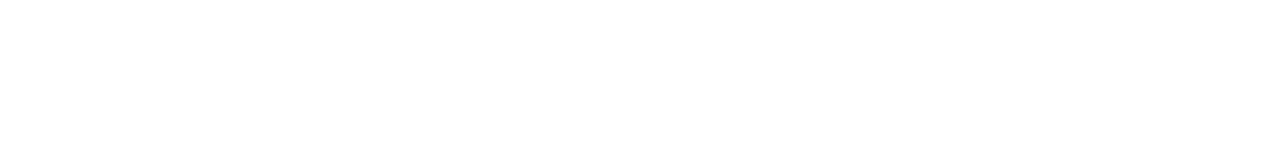
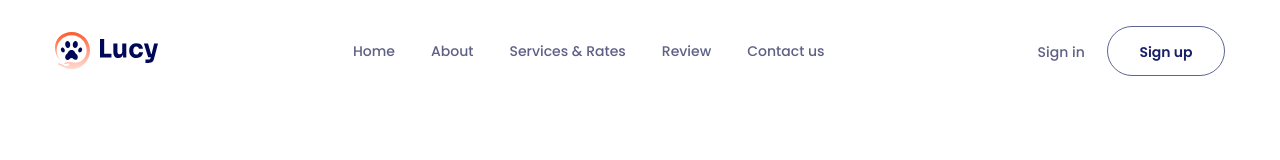
Before and after one commit to Minhhieu3012/htmlcss-project-04, a plain HTML site: page index.html in a window 1280 px wide. Drawn offline with Linux system fonts and the light colour scheme.

Commit message:
update: header section

```diff
--- a/assets/css/styles.css
+++ b/assets/css/styles.css
@@ -11,6 +11,7 @@ body {
   font-family: "Poppins", sans-serif;
 }
 
+/* =================================================== Common ====================================================== */
 h1,
 h2,
 h3,
@@ -27,3 +28,68 @@ button {
   font-size: inherit;
   font-family: inherit;
 }
+
+.container {
+  width: 1170px;
+  max-width: calc(100%-48px); /* 48px là ước lượng */
+  margin: 0 auto;
+}
+
+a {
+  text-decoration: none;
+}
+
+.btn {
+  --height: 56px;
+
+  display: inline-block;
+  min-width: 130px;
+  height: var(--height);
+  line-height: var(--height);
+  border: 1px solid rgb(0, 9, 88, 0.7); /* đổi thành rgb thêm tham số alpha thay vì dùng opacity sẽ làm mờ cả chữ */
+  border-radius: 99px;
+
+  font-weight: 600;
+  font-size: 1.4rem;
+  text-align: center;
+  color: #000958;
+}
+
+.btn {
+  opacity: 0.9;
+}
+
+/* =================================================== Header ====================================================== */
+.header {
+  padding: 26px 0;
+}
+
+.header__inner {
+  display: flex;
+  align-items: center;
+  justify-content: space-between;
+}
+
+.navbar__list {
+  display: flex;
+}
+
+.header-action__link,
+.navbar__link {
+  padding: 8px 18px;
+  font-weight: 500;
+  font-size: 1.4rem;
+  line-height: 1;
+  color: #5e6085;
+}
+
+.navbar__link:hover {
+  color: #000958;
+  text-shadow: 1px 0 0 currentColor;
+}
+
+.header-action__btn {
+  --height: 50px;
+
+  min-width: 118px;
+}
--- a/index.html
+++ b/index.html
@@ -97,5 +97,42 @@
     <!-- Styles -->
     <link rel="stylesheet" href="./assets/css/styles.css" />
   </head>
-  <body></body>
+  <body>
+    <!-- Header -->
+    <header class="header">
+      <div class="container">
+        <div class="header__inner">
+          <!-- Logo -->
+          <img src="./assets/img/logo.svg" alt="Lucy" class="logo" />
+
+          <!-- Navbar -->
+          <nav class="navbar">
+            <ul class="navbar__list">
+              <li class="navbar__item">
+                <a href="#!" class="navbar__link">Home</a>
+              </li>
+              <li class="navbar__item">
+                <a href="#!" class="navbar__link">About</a>
+              </li>
+              <li class="navbar__item">
+                <a href="#!" class="navbar__link">Services & Rates</a>
+              </li>
+              <li class="navbar__item">
+                <a href="#!" class="navbar__link">Review</a>
+              </li>
+              <li class="navbar__item">
+                <a href="#!" class="navbar__link">Contact us</a>
+              </li>
+            </ul>
+          </nav>
+
+          <!-- Header action -->
+          <div class="header-action">
+            <a href="#!" class="header-action__link">Sign in</a>
+            <a href="#!" class="btn header-action__btn">Sign up</a>
+          </div>
+        </div>
+      </div>
+    </header>
+  </body>
 </html>
```
Also changed, not shown: assets/img/logo.svg (added).
